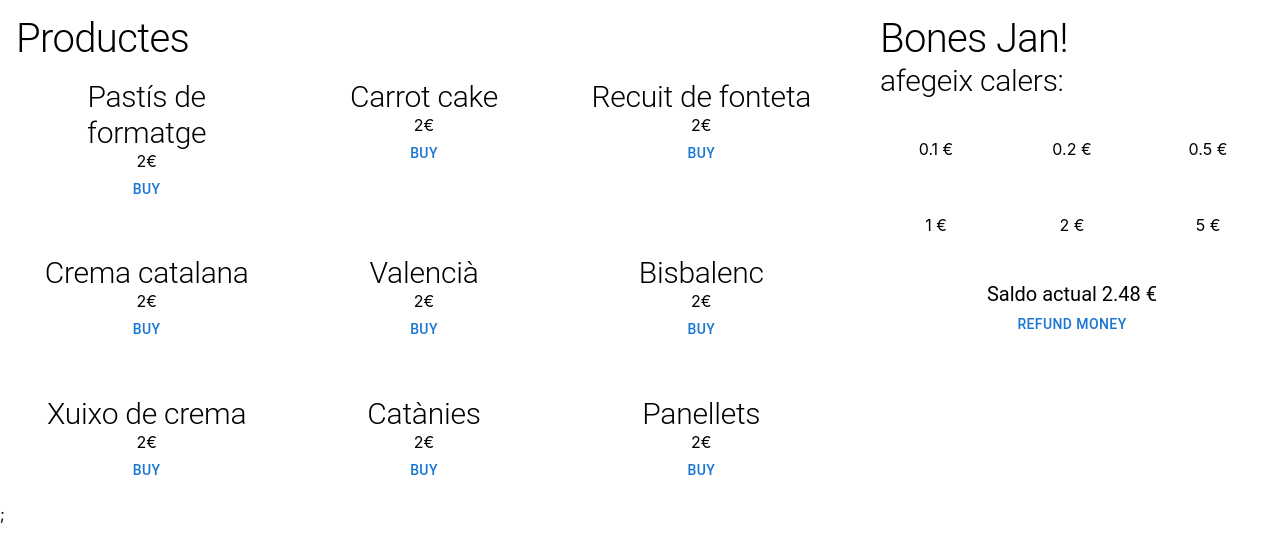
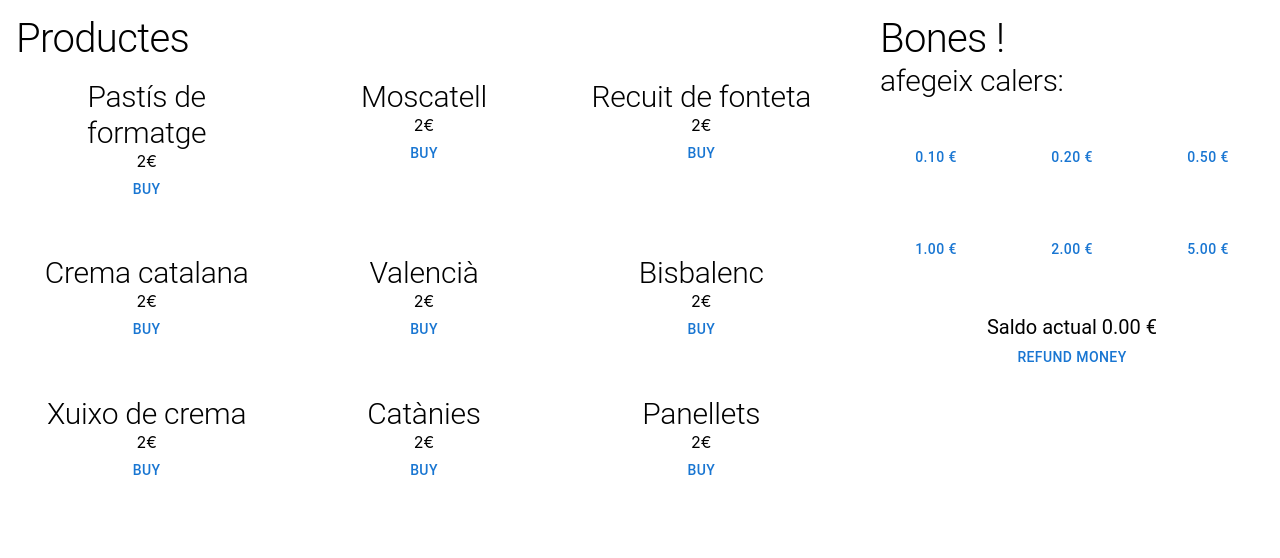
Before and after one commit to jairovadillo/vending-machine, a React (Create React App) app: page /vending-machine in a window 1280 px wide. Shown: the top 558 px of the page. Built offline with nearby package versions, Linux system fonts and the light colour scheme.

Commit message:
Add state

```diff
--- a/package.json
+++ b/package.json
@@ -6,6 +6,7 @@
     "@emotion/react": "^11.11.1",
     "@emotion/styled": "^11.11.0",
     "@mui/material": "^5.14.7",
+    "@reduxjs/toolkit": "^1.9.5",
     "@testing-library/jest-dom": "^5.17.0",
     "@testing-library/react": "^13.4.0",
     "@testing-library/user-event": "^13.5.0",
@@ -16,6 +17,7 @@
     "axios": "^1.5.0",
     "react": "^18.2.0",
     "react-dom": "^18.2.0",
+    "react-redux": "^8.1.2",
     "react-router": "^6.15.0",
     "react-router-dom": "^6.15.0",
     "react-scripts": "5.0.1",
--- a/src/api.ts
+++ b/src/api.ts
@@ -7,7 +7,7 @@ const simulateRequest = () => {
       price: 2,
     },
     {
-      title: "Carrot cake",
+      title: "Moscatell",
       price: 2,
     },
     {
--- a/src/components/PointOfSaleTerminal.tsx
+++ b/src/components/PointOfSaleTerminal.tsx
@@ -1,6 +1,10 @@
 import Button from "@mui/material/Button";
 import Box from "@mui/material/Box";
 import { Grid, Typography } from "@mui/material";
+import { useDispatch, useSelector } from "react-redux";
+import { RootState } from "../store";
+import { updateBalance } from "../slice";
+import { useCallback } from "react";
 
 interface POSProps {
   customerName: string;
@@ -12,14 +16,35 @@ interface POSInputAmountProps {
 }
 
 export const InputAmount = ({ amount }: POSInputAmountProps) => {
+  const dispatch = useDispatch();
+
+  const handleOnClick = useCallback(
+    (balance: number) => {
+      dispatch(updateBalance(balance));
+    },
+    [dispatch]
+  );
   return (
     <Grid item xs={4} sx={{ paddingY: 4, textAlign: "center" }}>
-      {amount} €
+      <Button onClick={() => handleOnClick(amount)}>
+        {amount.toFixed(2)} €
+      </Button>
     </Grid>
   );
 };
 
-export const PointOfSale = ({ customerName, balance }: POSProps) => {
+export const PointOfSale = () => {
+  const balance = useSelector(
+    (state: RootState) => state.vendingMachine.balance
+  );
+  const customerName = useSelector(
+    (state: RootState) => state.vendingMachine.name
+  );
+  const dispatch = useDispatch();
+  const handleRefund = useCallback(() => {
+    dispatch(updateBalance(null));
+  }, [dispatch]);
+
   return (
     <Box sx={{ padding: 2 }}>
       <Box>
@@ -42,11 +67,11 @@ export const PointOfSale = ({ customerName, balance }: POSProps) => {
       </Box>
       <Box sx={{ marginTop: 2 }}>
         <Typography variant="h3" sx={{ textAlign: "center", fontSize: 20 }}>
-          Saldo actual {balance} €
+          Saldo actual {balance.toFixed(2)} €
         </Typography>
       </Box>
       <Box textAlign="center">
-        <Button>Refund money</Button>
+        <Button onClick={() => handleRefund()}>Refund money</Button>
       </Box>
     </Box>
   );
--- a/src/components/Product.tsx
+++ b/src/components/Product.tsx
@@ -31,7 +31,6 @@ export const Products = ({ products }: { products: Array<ProductProps> }) => {
             <Product title={product.title} price={product.price} />
           </Grid>
         ))}
-        ;
       </Grid>
     </Box>
   );
--- a/src/pages/VendingMachine.tsx
+++ b/src/pages/VendingMachine.tsx
@@ -1,9 +1,11 @@
-import { FC, useEffect, useState } from "react";
+import { FC, useCallback, useEffect, useState } from "react";
 import { Navigate } from "react-router";
 import { ProductProps, Products } from "../components/Product";
 import { Box, Grid } from "@mui/material";
 import { PointOfSale } from "../components/PointOfSaleTerminal";
 import { api } from "../api";
+import { useSelector } from "react-redux";
+import { RootState } from "../store";
 
 export const VendingMachine: FC = () => {
   const [products, setProducts] = useState<ProductProps[]>([]);
@@ -41,7 +43,7 @@ export const VendingMachine: FC = () => {
         <Products products={products}></Products>
       </Grid>
       <Grid item xs={12} md={4}>
-        <PointOfSale customerName={"Jan"} balance={2.48}></PointOfSale>
+        <PointOfSale></PointOfSale>
       </Grid>
     </Grid>
   );
--- /dev/null
+++ b/src/slice.ts
@@ -0,0 +1,32 @@
+import { createSlice } from "@reduxjs/toolkit";
+import type { PayloadAction } from "@reduxjs/toolkit";
+
+export interface VendingMachineState {
+  name: string | null;
+  balance: number;
+}
+
+const initialState: VendingMachineState = {
+  name: null,
+  balance: 0.0,
+};
+
+export const vendingMachineSlice = createSlice({
+  name: "vendingMachine",
+  initialState,
+  reducers: {
+    updateBalance: (state, action: PayloadAction<number | null>) => {
+      if (action.payload) {
+        state.balance = +(state.balance + action.payload).toFixed(2);
+      } else {
+        state.balance = 0.0;
+      }
+    },
+    setName: (state, action: PayloadAction<string | null>) => {
+      state.name = action.payload;
+    },
+  },
+});
+
+export const { updateBalance, setName } = vendingMachineSlice.actions;
+export default vendingMachineSlice.reducer;
--- /dev/null
+++ b/src/store.ts
@@ -0,0 +1,11 @@
+import { configureStore } from "@reduxjs/toolkit";
+import vendingMachineReducer from "./slice";
+
+export const store = configureStore({
+  reducer: {
+    vendingMachine: vendingMachineReducer,
+  },
+});
+
+export type RootState = ReturnType<typeof store.getState>;
+export type AppDispatch = typeof store.dispatch;
```
Also changed, not shown: src/index.tsx (+10 -8 lines), 1 other file (tests, documents, lock files or other folders).
